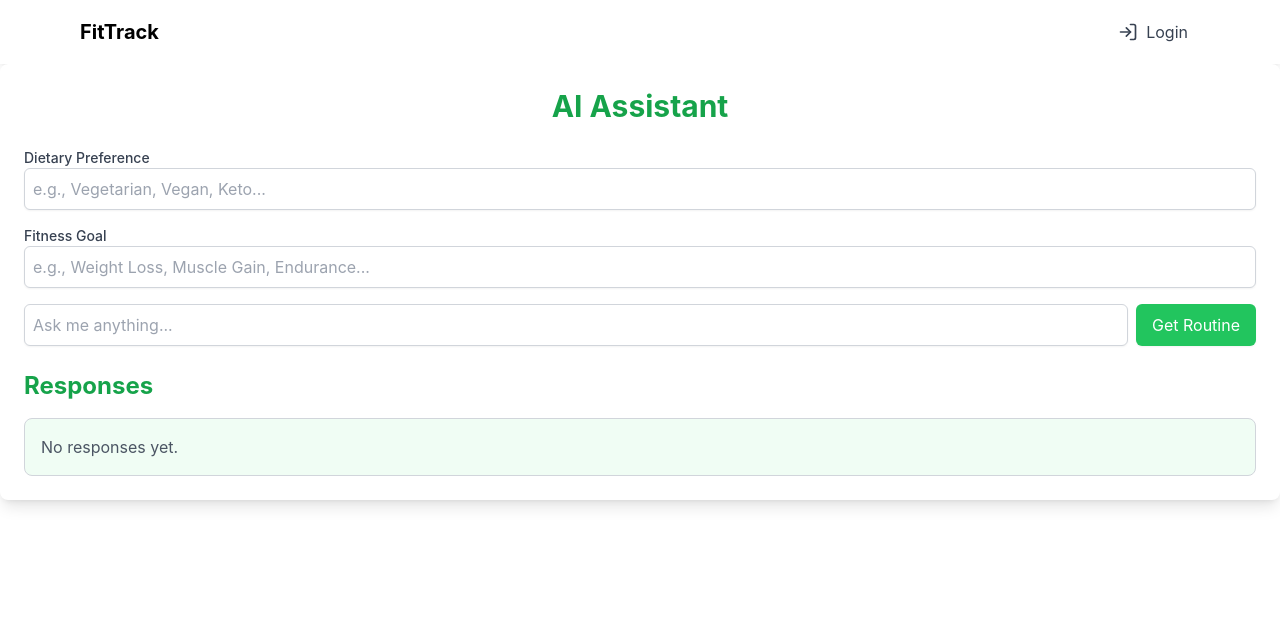
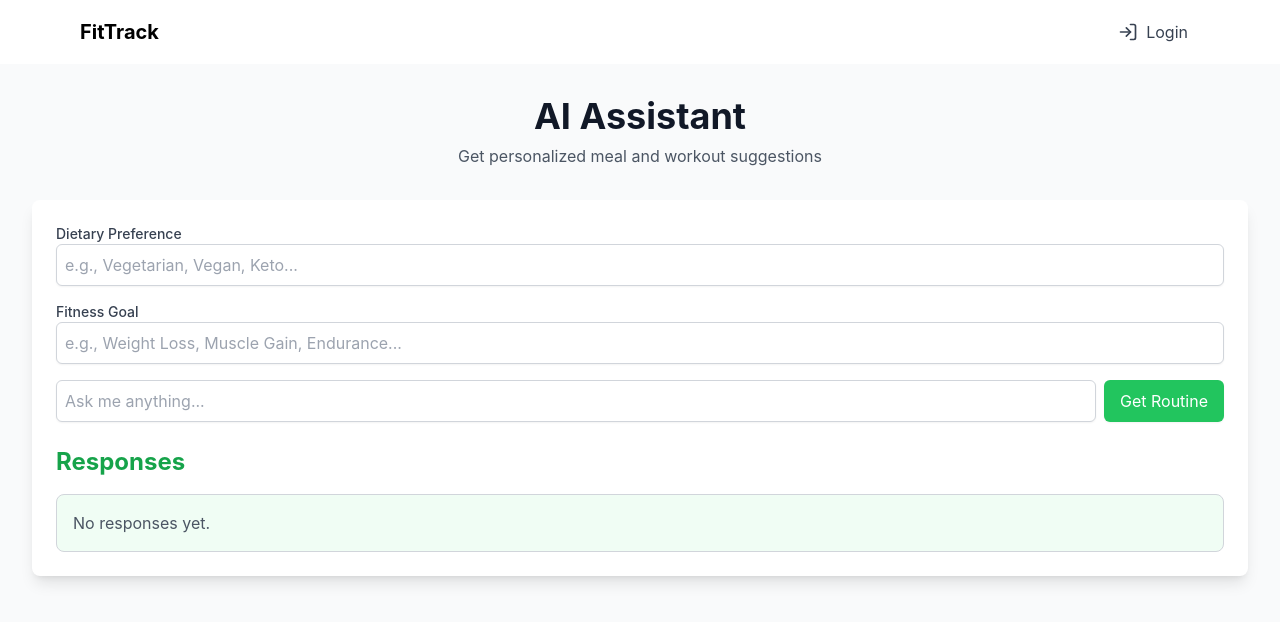
Before and after one commit to mryunt02/fitness-nutrition-app, a React (Create React App) app in the folder frontend/: page /ai-assistant in a window 1280 px wide. Shown: the top 622 px of the page. Built offline with nearby package versions, Linux system fonts and the light colour scheme.

Commit message:
ui updated

```diff
--- a/frontend/src/pages/AiAssistant.js
+++ b/frontend/src/pages/AiAssistant.js
@@ -9,18 +9,23 @@
 
   const handleSubmit = (e) => {
     e.preventDefault();
-    // Simulate an AI response (replace this with actual AI logic)
     const newResponse = `AI: Based on your preferences, here is a suggested meal and workout routine.`;
     setResponses([...responses, { question: input, answer: newResponse }]);
     setInput('');
   };
 
   return (
-    <div className=''>
-      <div className='bg-white rounded-lg shadow-lg p-6'>
-        <h1 className='text-3xl font-bold mb-6 text-green-600 text-center'>
+    <div className='min-h-screen bg-gray-50 py-8'>
+      <div className='max-w-7xl mx-auto px-4 sm:px-6 lg:px-8'>
+        <div className='mb-8'>
+          <h1 className='text-4xl font-bold text-gray-900 text-center'>
             AI Assistant
           </h1>
+          <p className='mt-2 text-gray-600 text-center'>
+            Get personalized meal and workout suggestions
+          </p>
+        </div>
+        <div className='bg-white rounded-lg shadow-lg p-6'>
           <form onSubmit={handleSubmit} className='mb-4'>
             <div className='flex flex-col mb-4'>
               <label className='text-sm font-medium text-gray-700'>
@@ -63,7 +68,9 @@
             </div>
           </form>
           <div className='mt-6'>
-          <h2 className='text-2xl font-bold text-green-600 mb-4'>Responses</h2>
+            <h2 className='text-2xl font-bold text-green-600 mb-4'>
+              Responses
+            </h2>
             <div className='border border-gray-300 rounded-lg p-4 bg-green-50'>
               {responses.length === 0 ? (
                 <p className='text-gray-600'>No responses yet.</p>
@@ -79,6 +86,7 @@
           </div>
         </div>
       </div>
+    </div>
   );
 };
 
```
Lines whose indentation alone changed are shown as unchanged.
